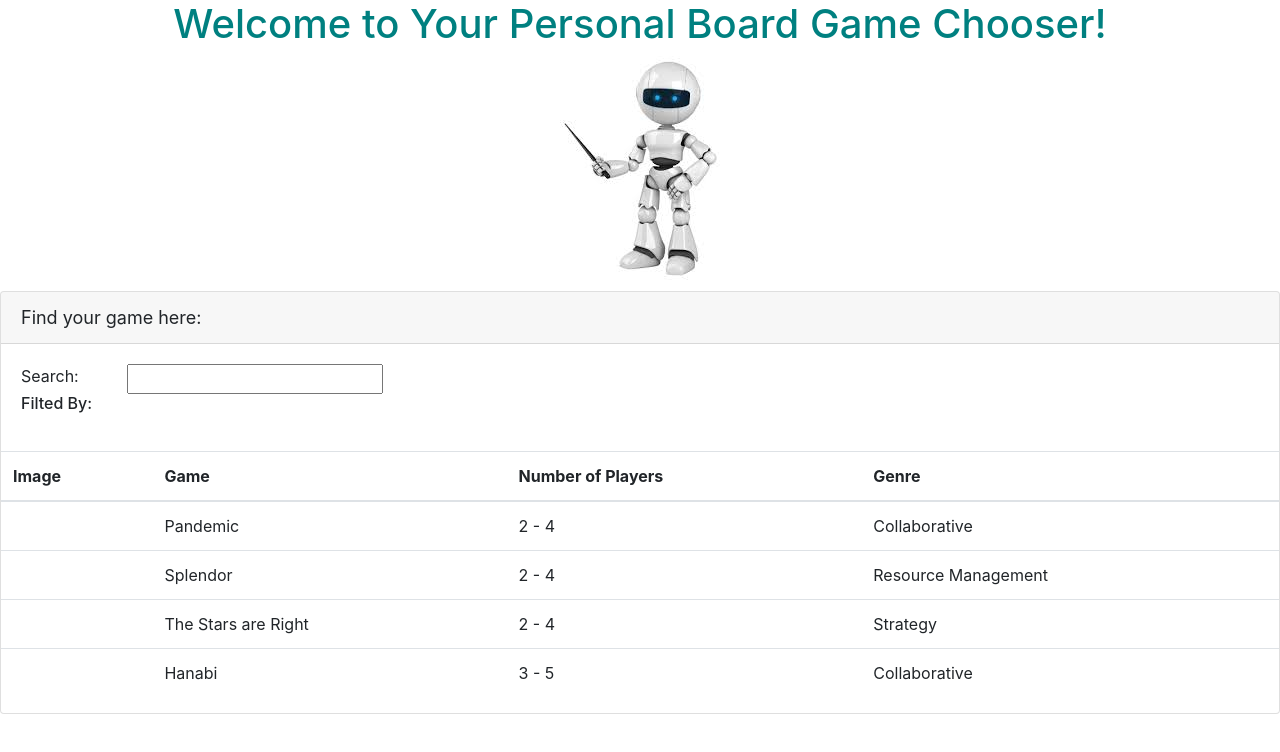
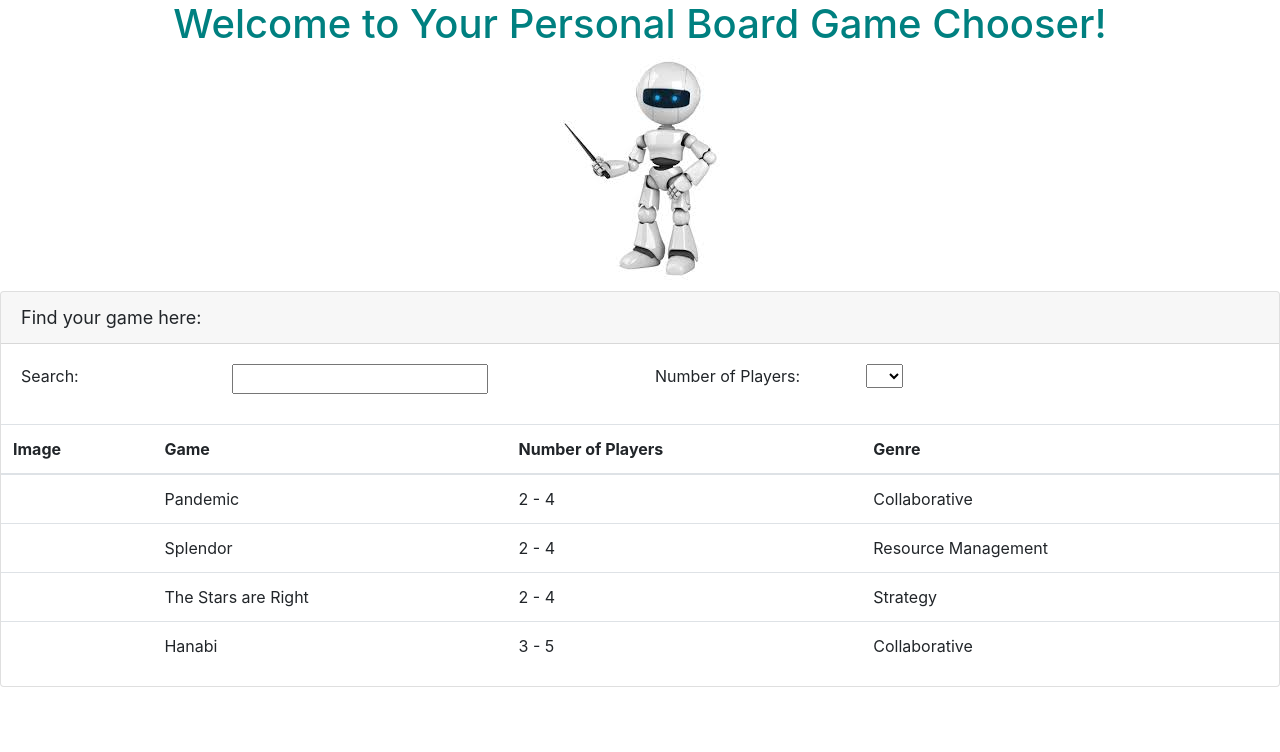
Before and after one commit to hsaloiye/Game-Chooser, an Angular app: page / in a window 1280 px wide. Shown: the top 752 px of the page. Built offline with nearby package versions, Linux system fonts and the light colour scheme.

Commit message:
adding a search based on number of players

```diff
--- a/src/app/game-list/game-list.component.css
+++ b/src/app/game-list/game-list.component.css
@@ -0,0 +1,5 @@
+.message{
+    color:  #008080;
+    text-align: center;
+    font-size: 40px;
+}
--- a/src/app/game-list/game-list.component.html
+++ b/src/app/game-list/game-list.component.html
@@ -4,18 +4,25 @@
   </div>
   <div class = 'card-body'>
     <div class='row'>
-        <div class = 'col-md-1'> Search: </div>
+        <div class = 'col-md-2'> Search: </div>
         <div class='col-md-4'>
            <input type='text'[(ngModel)]='listFilter'  />
         </div>
 
+        <div class = 'col-md-2'> Number of Players: </div>
+        <div class = 'col-md-4'>
+          <select [(ngModel)] = 'playersFilter'>
+            <option value="" selected disabled hidden>--</option>
+            <option>1</option>
+            <option>2</option>
+            <option>3</option>
+            <option>4</option>
+            <option>5</option>
+            <option>6</option>
+          </select>
+        </div>
+
     </div>
-    <div class='row'>
-      <div class = 'col-md-6'>
-         <h6>Filted By: {{listFilter}}</h6>
-      </div>
-
-  </div>
 
   </div>
     <div class='table-responsive'>
@@ -39,7 +46,9 @@
 
           </tbody>
         </table>
-
+        <div class = 'message' *ngIf='!filteredGames.length'>
+           I'm sorry.  I was unable to find a game that meets your criteria.
+        </div>
     </div>
 
 
--- a/src/app/game-list/game-list.component.ts
+++ b/src/app/game-list/game-list.component.ts
@@ -1,5 +1,6 @@
 import { Component, OnInit } from '@angular/core';
 import {IGame} from "./game"
+import { unusedValueExportToPlacateAjd } from '@angular/core/src/render3/interfaces/container';
 
 @Component({
   selector: 'app-game-list',
@@ -18,9 +19,19 @@ export class GameListComponent implements OnInit {
 
   set listFilter(value:string) {
     this._listFilter = value;
-    this.filteredGames = this.listFilter ? this.performFilter(this.listFilter, this.gameList) : this.gameList;
+    this.filteredGames = this.listFilter ? this.filterByGameName(this.listFilter, this.gameList) : this.gameList;
   }
 
+  _playersFilter: number;
+
+  get playersFilter(): number{
+    return this._playersFilter;
+  }
+
+  set playersFilter(value: number){
+    this._playersFilter = value;
+    this.filteredGames = this.playersFilter ? this.filterByNumberOfPlayers(this.playersFilter, this.gameList): this.gameList;
+  }
 
   gameList: IGame[]= [{
     "gameId": 1,
@@ -72,10 +83,20 @@ export class GameListComponent implements OnInit {
   ngOnInit() {
   }
 
-  performFilter(filterValue:string, list: IGame[]): IGame[]{
+  filterByGameName(filterValue:string, list: IGame[]): IGame[]{
 
     filterValue = filterValue.toLocaleLowerCase();
     return list.filter((game: IGame) =>
        game.gameName.toLocaleLowerCase().indexOf(filterValue) !== -1);
   }
+
+  filterByNumberOfPlayers(filterValue: number, list: IGame[]): IGame[]{
+
+    return list.filter((game: IGame) =>
+      (filterValue >= game.minPlayers &&
+      filterValue <= game.maxPlayers));
+  }
+
+
+
 }
```
Also changed, not shown: 2 other files (tests, documents, lock files or other folders).
